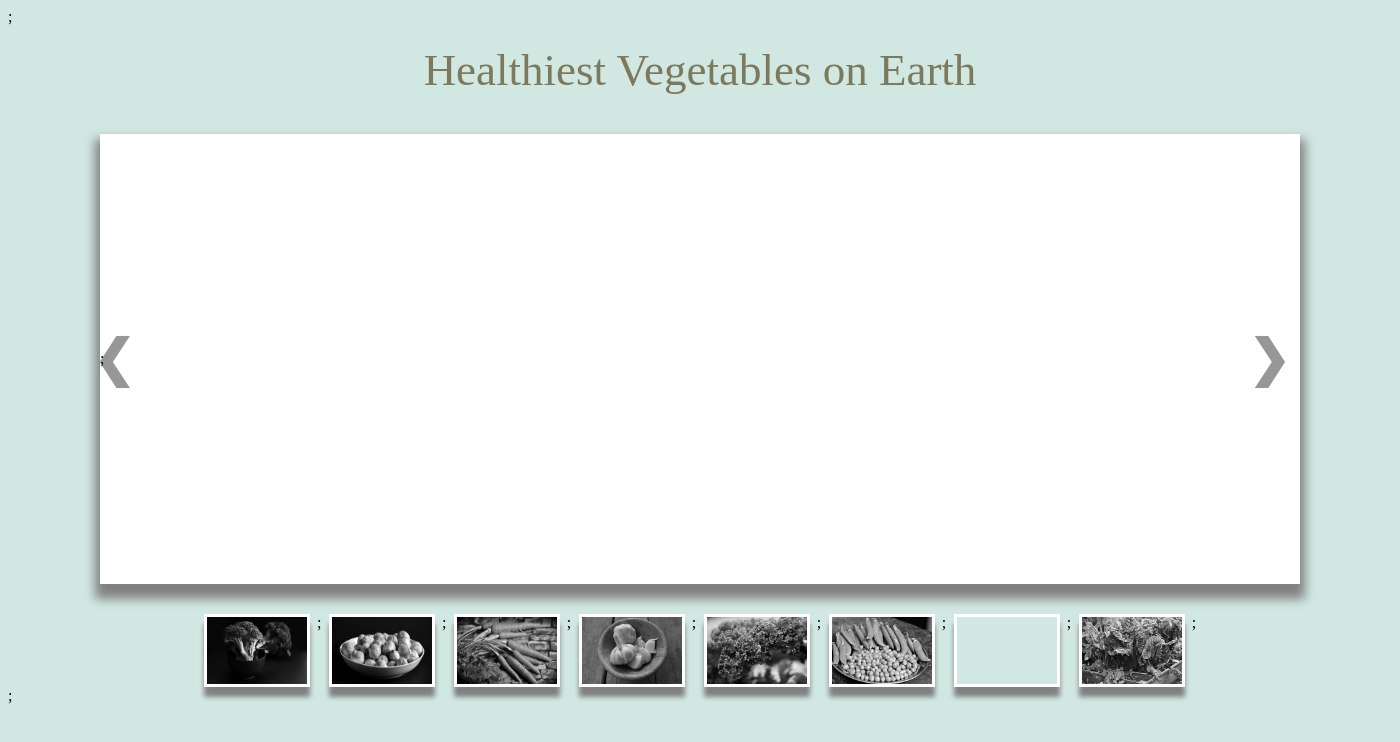
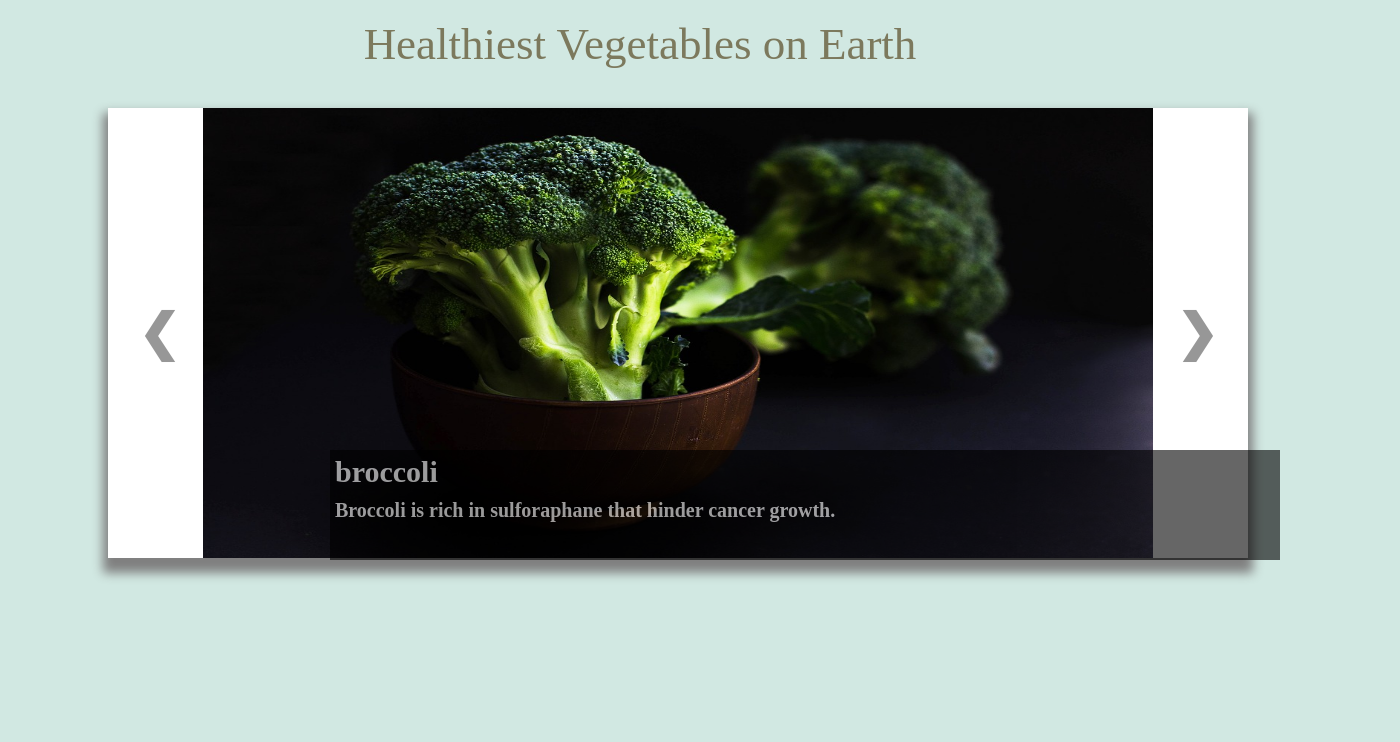
Before and after one commit to Tibbor/My-first-web-application, a plain HTML site: page index.html in a window 1280 px wide. Shown: the whole page, 1400 px wide, since content can reach past the window. Drawn offline with nearby package versions, Linux system fonts and the light colour scheme.

Commit message:
viewer and right-left is done

```diff
--- a/index.html
+++ b/index.html
@@ -4,27 +4,24 @@
     <meta charset="UTF-8">
     <meta name="viewport" content="width=device-width, initial-scale=1.0">
     <title>My first web application</title>
-    <link rel="stylesheet" href="style.css">;
+    <link rel="stylesheet" href="style.css">
 </head>
 <body>
   <div id="upper">
     <h1>Healthiest Vegetables on Earth</h1>
-    <section id="viewer">;
+    <div id="viewer">
         <P id="left-arrow">❮</P>
+        <img id="photo">
+        <div class="grey-container">
+          <h2 id="title"></h2>
+          <p id="description"></p>
+        </div>
         <P id="right-arrow">❯</P>
+    </div>
     </section>
   </div>
-  <div id="thumbnails">
-    <img src="photos\broccoli.jpg" alt="">;
-    <img src="photos\brussels-sprouts.jpg" alt="">;
-    <img src="photos\carrots.jpg" alt="">;
-    <img src="photos\garlic.jpg" alt="">;
-    <img src="photos\kale.jpg" alt="">;
-    <img src="photos\peas.jpg" alt="">;
-    <img src="photos\spinach.jpg" alt="">;
-    <img src="photos\swiss-chard.jpg" alt="">;
-  </div>
+  <div id="thumbnails"></div>
   <script src="https://code.jquery.com/jquery-3.5.0.js"></script>
-  <script src="scripts.js"></script>;
+  <script src="scripts.js"></script>
 </body>
 </html>
--- a/scripts.js
+++ b/scripts.js
@@ -0,0 +1,103 @@
+let data = {
+    photo: ['photos/broccoli.jpg',
+            'photos/brussels-sprouts.jpg',
+            'photos/carrots.jpg',
+            'photos/garlic.jpg',
+            'photos/kale.jpg',
+            'photos/peas.jpg',
+            'photos/spinach.jpg',
+            'photos/swiss-chard.jpg'],
+    title: ['broccoli',
+            'brussels-sprout',
+            'carrot',
+            'garlic',
+            'kale',
+            'green-pea',
+            'spinach',
+            'swiss-chard'],
+    description: ['Broccoli is rich in sulforaphane that hinder cancer growth.',
+                  'Brussels sprouts have kaempferol that reduces the effect of oxidative processes in human cells.',
+                  'Carrots have high beta-carotene and antioxidant level. Beta-carotine is essential in vitamin A production while antioxidant reduces the risk of different cancers.',
+                  'Garlic reduces sugar and triglyceride levels in blood.',
+                  'Kale contains vitamins A, C and K and lower high blood pressure.',
+                  'Green peas are rich in saponins and fiber. The former helps to reduce thr risk of cancer, while the latter is good for digestive system.',
+                  'Spinach contains many antioxidants that help fighting against chronic diseases such as high blood pressure.',
+                  'Swiss chard could lower blood sugar level and demages of diabetes.']
+};
+
+$('#photo').attr('src', data.photo);
+$('#title').text(data.title);
+$('#description').text(data.description);
+
+let currentPhoto = 0;
+let currentTitle = 0;
+let currentDescription = 0;
+let imagesData = [{
+        photo: 'photos/broccoli.jpg',
+        title: 'broccoli',
+        description: 'Broccoli is rich in sulforaphane that hinder cancer growth.'},
+        {photo: 'photos/brussels-sprouts.jpg',
+        title: 'brussels-sprout',
+        description: 'Brussels sprouts have kaempferol that reduces the ffect of oxidative processes in human cells.'},
+        {photo: 'photos/carrots.jpg',
+        title: 'carrot',
+        description: 'Carrots have high beta-carotene and antioxidant level. Beta-carotine is essential in vitamin A production while antioxidant reduces the risk of different cancers.'},
+        {photo: 'photos/garlic.jpg',
+        title: 'garlic',
+        description: 'Garlic reduces sugar and triglyceride levels in blood.'},
+        {photo: 'photos/kale.jpg',
+        title: 'kale',
+        description: 'Kale contains vitamins A, C and K and lower high blood pressure.'},
+        {photo: 'photos/peas.jpg',
+        title: 'green-pea',
+        description: 'Green peas are rich in saponins and fiber. The former helps to reduce thr risk of cancer, while the latter is good for digestive system.'},
+        {photo: 'photos/spinach.jpg',
+        title: 'spinach',
+        description: 'Spinach contains many antioxidants that help fighting against chronic diseases such as high blood pressure.'},
+        {photo: 'photos/swiss-chard.jpg',
+        title: 'swiss-chard',
+        description: 'Swiss chard could lower blood sugar level and the demage of diabetes.'}];
+$('#photo').attr('src', imagesData[currentPhoto].photo);
+$('#title').text(imagesData[currentTitle].title);
+$('#description').text(imagesData[currentDescription].description);
+
+
+
+let loadPhoto = (photoNumber) => {
+    $('#photo').attr('src', imagesData[photoNumber].photo);
+}
+let loadTitle = (titleNumber) => {
+    $('#title').text(imagesData[titleNumber].title);
+}
+let loadDescription = (descriptionNumber) => {
+    $('#description').text(imagesData[descriptionNumber].description);
+}
+
+loadPhoto(currentPhoto);
+loadTitle(currentTitle);
+loadDescription(currentDescription);
+
+$('#right-arrow').click(() => {
+  currentPhoto++;
+  loadPhoto(currentPhoto);
+});
+$('#right-arrow').click(() => {
+  currentTitle++;
+  loadTitle(currentTitle);
+});
+$('#right-arrow').click(() => {
+  currentDescription++;
+  loadDescription(currentDescription);
+});
+$('#left-arrow').click(() => {
+  currentPhoto--;
+  loadPhoto(currentPhoto);
+});
+$('#left-arrow').click(() => {
+  currentTitle--;
+  loadTitle(currentTitle);
+});
+$('#left-arrow').click(() => {
+  currentDescription--;
+  loadDescription(currentDescription);
+});
--- a/style.css
+++ b/style.css
@@ -1,13 +1,16 @@
 html{
-    width: 1400px;
+    max-width: 1080px;
     display: block;
-    margin-right: auto;
-    margin-left: auto;
+    justify-content: stretch;
+    /* margin-right: auto;
+    margin-left: auto; */
     background: #D1E8E2;
+    margin: auto;
 }
 h1{
     color: #7c795d;
-    font-family: 'Trocchi', serif;
+    font-family: 'Pacifico', cursive;
+    font-family: 'Nanum Myeongjo', serif;
     font-size: 45px;
     font-weight: normal;
     line-height: 48px;
@@ -15,7 +18,7 @@ h1{
     margin-top: 20px;
 }
 #viewer{
-    width: 1200px;
+    width: 1080px;
     height: 450px;
     background: white;
     margin-top: 40px;
@@ -25,29 +28,50 @@ h1{
     flex-direction: row;
     align-items: center;
     justify-content: space-between;
+    padding-left: 30px;
+    padding-right: 30px;
+}
+#photo{
+    width: 950px;
+    height: 450px;
+    /* width: auto;
+    height: auto; */
+    /* background: blue; */
+    /* margin-top: 30px;
+    margin-bottom: 30px; */
+    /* box-shadow: 0px 10px 10px 5px grey; */
+    /* display: flex;
+    flex-direction: row;
+    align-items: center; */
+    /* justify-content: space-between; */
     margin-right: auto;
     margin-left: auto;
+
 }
 #left-arrow{
     font-size: 50px;
     font-weight: bold;
-    margin-left: -22.5em;
     color: rgba(53, 53, 53, 0.514);
+}
+#left-arrow:hover{
+    cursor: pointer;
 }
 #right-arrow{
     font-size: 50px;
     font-weight: bold;
-    margin-right: 10px;
     color: rgba(53, 53, 53, 0.514);
 }
-#thumbnails{
-    width: 1000px;
+#right-arrow:hover{
+    cursor: pointer;
+}
+/* #thumbnails{
+    width: 1080px;
     display: flex;
     justify-content: space-around;
     margin-right: auto;
     margin-left: auto;
-}
-img{
+} */
+/* img{
     width: 100px;
     border: 3px solid white;
     box-shadow: 0px 10px 5px 0px grey;
@@ -58,4 +82,32 @@ img:hover{
     filter: grayscale(0%);
     transform: scale(1.1);
     cursor: pointer;
-};
+}; */
+
+.grey-container{
+    display: block;
+    width: 940px;
+    height: 100px;
+    background: black;
+    opacity: 0.6;
+    position: absolute;
+    top: 450px;
+    left: 330px;
+    padding: 5px;
+}
+#title{
+    font-family: 'Pacifico', cursive;
+    font-family: 'Nanum Myeongjo', serif;
+    font-size: 30px;
+    font-weight: bold;
+    color: white;
+    margin: 0px;
+}
+#description{
+    font-family: 'Pacifico', cursive;
+    font-family: 'Nanum Myeongjo', serif;
+    font-size: 20px;
+    font-weight: bold;
+    color: white;
+    margin: 10px 0px;
+}
```
